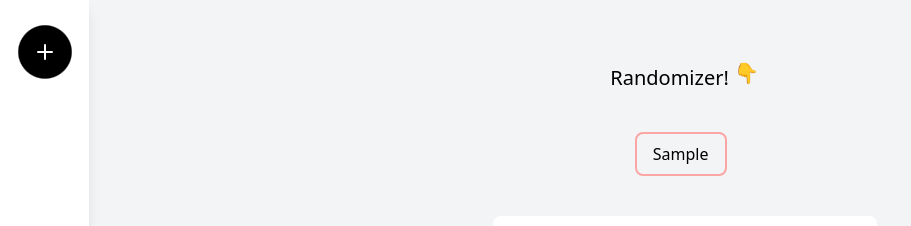
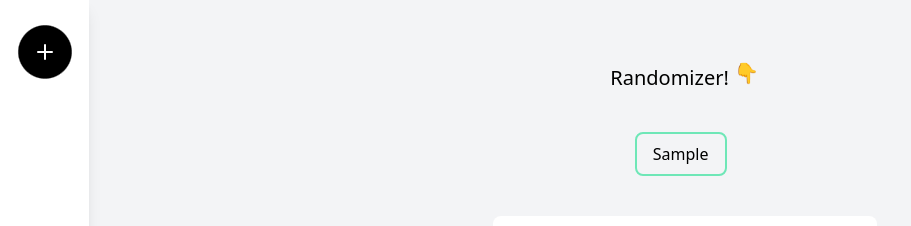
Before and after one commit to seanho96/randomizer, a Next.js app: page / in a window 1280 px wide. Both pictures are taken after typing "Sample" into the empty fields and a click on the button "Add". Shown: the top 226 px of the page, without its empty margins (0-911 px from the left). Built offline with nearby package versions, Linux system fonts and the light colour scheme; no server answers.

Commit message:
update colors

```diff
--- a/pages/index.tsx
+++ b/pages/index.tsx
@@ -59,20 +59,30 @@ const IndexPage = () => {
     const [text, setText] = useState<string>('')
     const [animation_state, setAnimationState] = useState<string>('idle')
     const [bg, setBg] = useState<string>('bg-gray-100')
+    let counter = 0
 
     const borderColors = [
         'border-red-300',
         'border-green-300',
         'border-blue-300',
         'border-yellow-300',
-        'border-orange-300',
         'border-purple-300',
         'border-pink-300',
         'border-indigo-300'
     ]
+    const bgColors = [
+        'hover:bg-red-300',
+        'hover:bg-green-300',
+        'hover:bg-blue-300',
+        'hover:bg-yellow-300',
+        'hover:bg-purple-300',
+        'hover:bg-pink-300',
+        'hover:bg-indigo-300'
+    ]
     const makeRepeated = (arr: string[], repeats: number) =>
         Array.from({ length: repeats }, () => arr).flat()
     const borderColorsArray = makeRepeated(borderColors, 10)
+    const bgColorsArray = makeRepeated(bgColors, 10)
 
     const addItems = () => {
         if (text) {
@@ -214,11 +224,12 @@ const IndexPage = () => {
                             Randomizer! <div className="inline-block w-auto animate-bounce">👇</div>
                         </h1>
                         <div className="flex justify-center flex-wrap mb-2">
-                            {items.map((item: {}, idx: number) => {
+                            {items.map((item: {}) => {
+                                counter++
                                 return (
                                     <div
-                                        key={idx}
-                                        className={`${borderColorsArray[idx]} border-2 rounded-lg px-4 py-2 mb-2 mr-2 cursor-pointer`}
+                                        key={counter}
+                                        className={`${borderColorsArray[counter]} border-2 rounded-lg px-4 py-2 mb-2 mr-2 cursor-pointer ${bgColorsArray[counter]}`}
                                         onClick={handleDelete}
                                     >
                                         {item}
```
